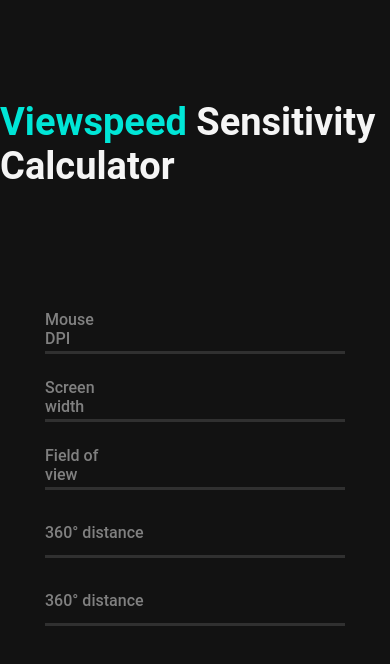
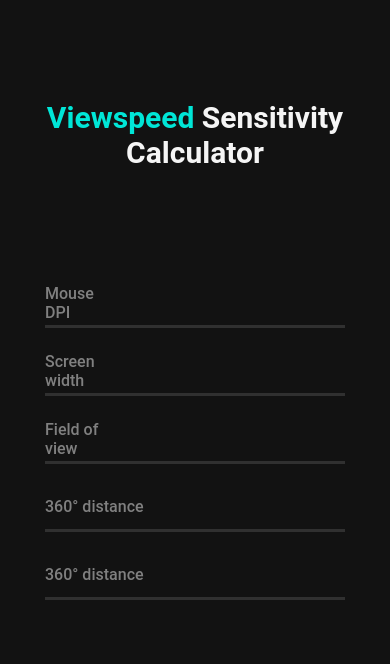
Before and after one commit to AJ141299/viewspeed-calculator, an Angular app: page / in a window 390 px wide. Shown: the top 664 px of the page. Built offline with nearby package versions, Linux system fonts and the light colour scheme.

Commit message:
Added mobile support

```diff
--- a/src/app/app.component.scss
+++ b/src/app/app.component.scss
@@ -60,6 +60,14 @@ main {
   margin-top: 100px;
 }
 
+@media only screen and (max-width: 500px) {
+  .title {
+    font-size: 30px;
+    text-align: center;
+    overflow-wrap: break-word;
+  }
+}
+
 .inputs {
   display: flex;
   flex-direction: column;
```
